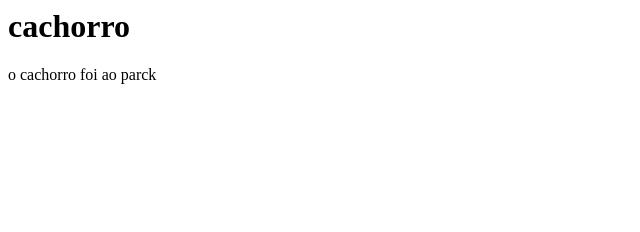
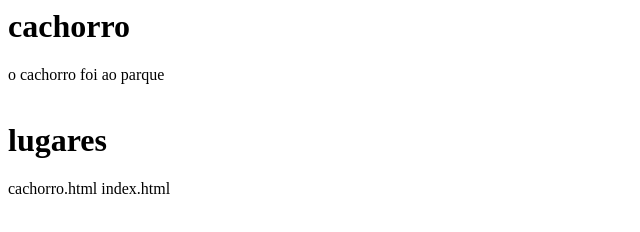
Before and after one commit to asilvajj/blog, a plain HTML site: page docs/cachorro.html in a window 1280 px wide. Shown: the whole page, without its empty margins (0-640 px from the left). Drawn offline with Linux system fonts and the light colour scheme.

Commit message:
coloquei 2 links

```diff
--- a/docs/cachorro.html
+++ b/docs/cachorro.html
@@ -1,5 +1,13 @@
 <html>
+<body>
 <h1>cachorro</h1>
-<p>o cachorro foi ao parck</p>
+
+   <p> o cachorro foi ao parque </p>
+
 <img scr="imagens/images.png">
-</html>
+  <h1>lugares</h1>
+  <ul></ul>
+  <a>cachorro.html</a>
+  <a>index.html</a>
+ </body>
+ </html>
```
